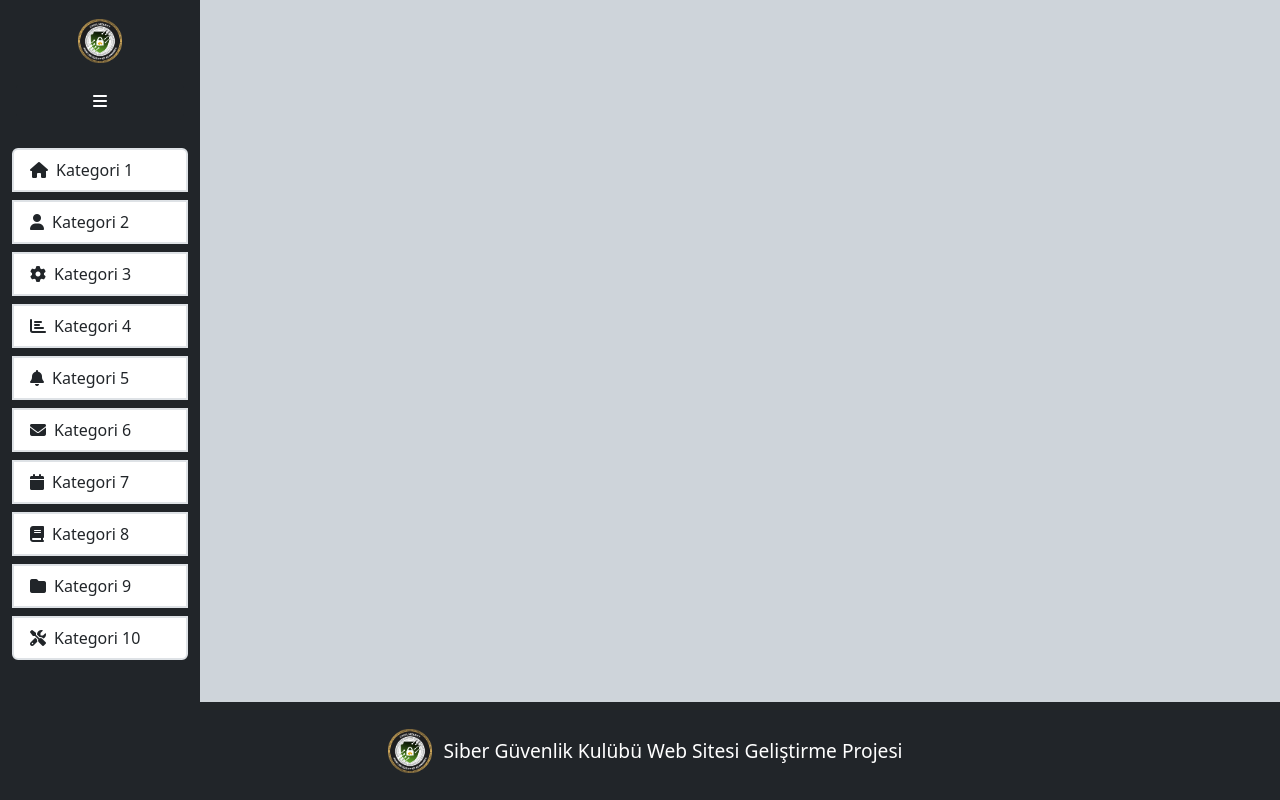
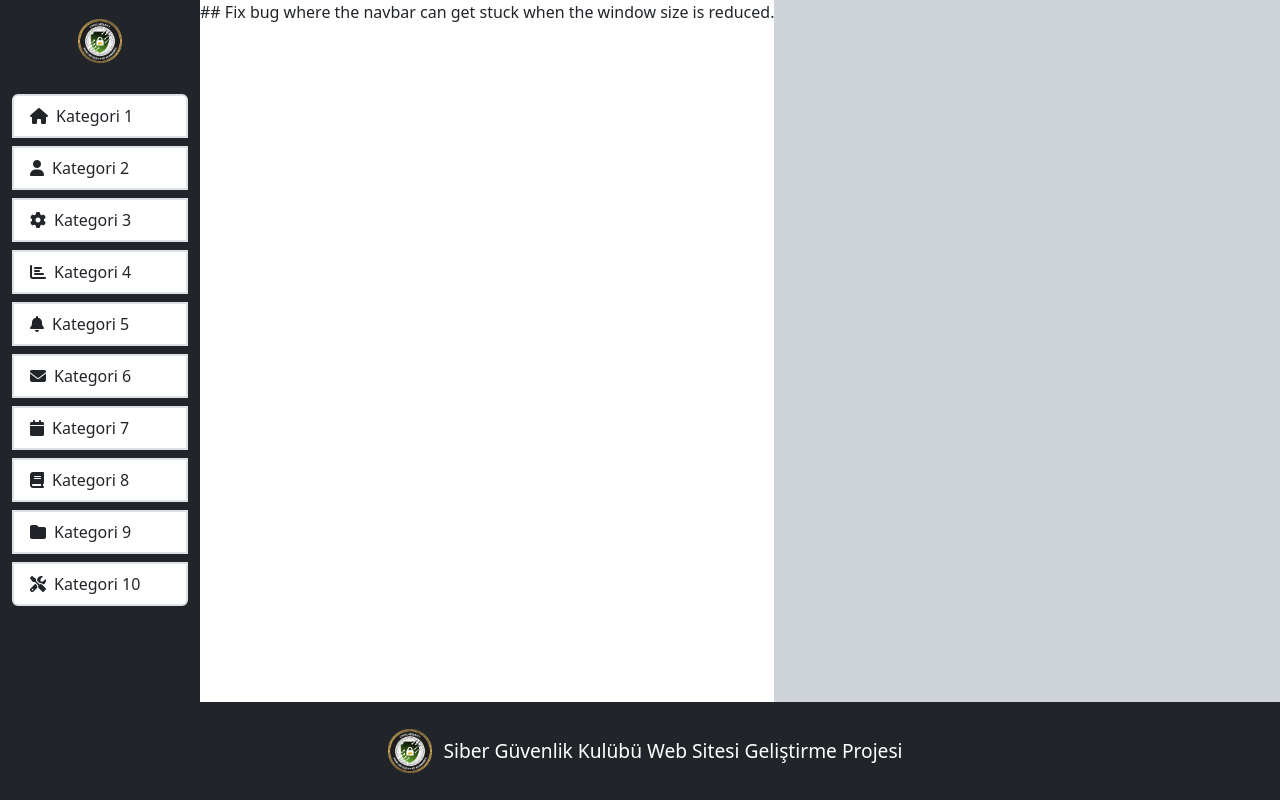
Before and after one commit to furkanmar/sgk-web-team, a Vue app: page / in a window 1280 px wide. Built offline with nearby package versions, Linux system fonts and the light colour scheme.

Commit message:
Hide sidebar expand button when on a desktop screen.

```diff
--- a/src/components/SideBar.vue
+++ b/src/components/SideBar.vue
@@ -1,7 +1,7 @@
 <template>
   <div class="sidebar-wrapper d-flex flex-column bg-dark" :class="{ 'collapsed': isCollapsed }" style="">
-    <img src="@/assets/cs-logo.png" alt="CS Logo" class="mt-3 mx-5 align-self-center" style="width: 50px; height: auto;">
-    <button class="toggle-button btn btn-dark m-3" @click="toggleSidebar">
+    <img src="@/assets/cs-logo.png" alt="CS Logo" class="my-3 mx-5 align-self-center" style="width: 50px; height: auto;">
+    <button id="toggle" class="toggle-button btn btn-dark mx-3 mb-3" @click="toggleSidebar">
       <i class="fas fa-bars"></i>
     </button>
     <div class="p-2 sidebar-container">
@@ -20,6 +20,7 @@
       </div>
     </div>
   </div>
+  ## Fix bug where the navbar can get stuck when the window size is reduced.
 </template>
 
 <script>
@@ -92,4 +93,9 @@ export default {
 .list-group-item:hover {
   cursor: pointer;
 }
+@media only screen and (min-width: 1026px) {
+  #toggle {
+    display: none;
+  }
+}
 </style>
```
